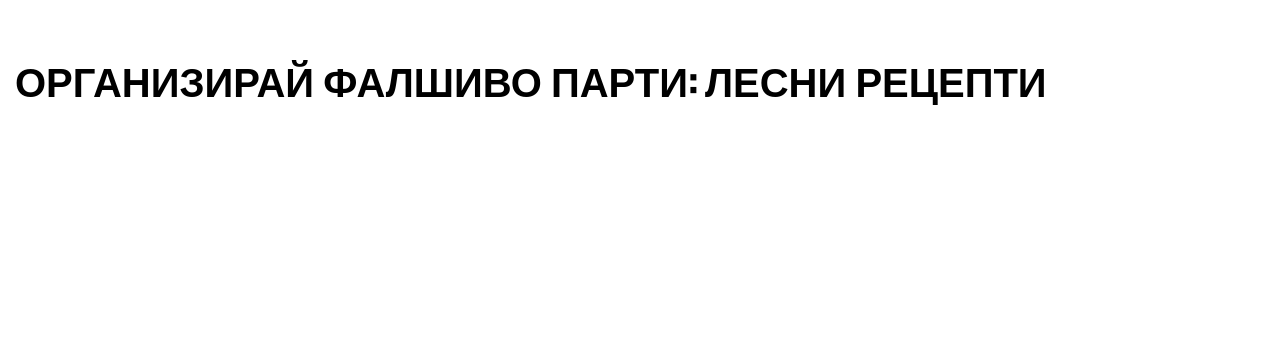
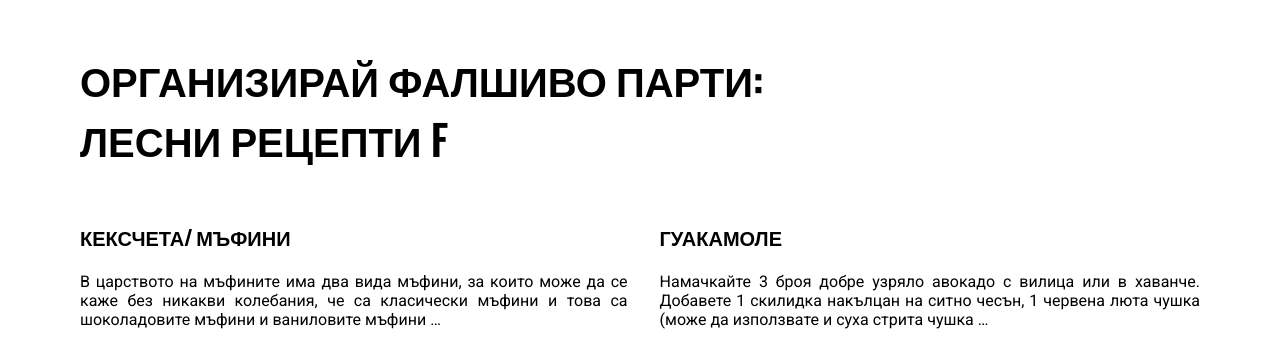
Before and after one commit to ishulev/fakery, a React (Create React App) app: page / in a window 1280 px wide. Shown: the part 2451-2797 px from the top of the page. Built offline with nearby package versions, Linux system fonts and the light colour scheme.

Commit message:
add new content for recipes

```diff
--- a/src/App/App.js
+++ b/src/App/App.js
@@ -11,10 +11,13 @@ class App extends Component {
                         <p>Фалшивите новини са разпространението на информация за несъществуващи факти или слухове, което се прави с цел подвеждане на аудиторията. Предизвикателството, пред което сме изправени днес е, че дезинформация вече е много по-широко разпространено явление. Фалшивите новини са вече добре маскирани с доза истинска информация, което ги прави много по-трудно за разпознаване.</p>
                     </div>
                 </section>
-                <section className="embed-responsive embed-responsive-16by9">
+                {/* <section className="embed-responsive embed-responsive-16by9">
                     <iframe title="fake video" className="embed-responsive-item" src="https://player.vimeo.com/video/312371587?title=0&byline=0&portrait=0" frameBorder="0" webkitallowfullscreen="true" mozallowfullscreen="true" allowFullScreen="true"></iframe>
                     <script src="https://player.vimeo.com/api/player.js"></script>
                     <p><a href="https://vimeo.com/312371587">Fake News Fairytale</a> from <a href="https://vimeo.com/user22372541">Kate Stonehill</a> on <a href="https://vimeo.com">Vimeo</a>.</p>
+                </section> */}
+                <section className="embed-responsive embed-responsive-16by9">
+                    <iframe title="fake-video" src="//player.vimeo.com/video/22428395"></iframe>
                 </section>
                 <section className="intro">
                     <h2>Създадохме фалшива новина</h2>
@@ -23,14 +26,36 @@ class App extends Component {
 Lorem ipsum dolor sit amet, consectetur adipiscing elit, sed do eiusmod tempor incididunt ut labore et dolore magna aliqua. Ut enim ad minim veniam, quis nostrud exercitation ullamco laboris nisi ut aliquip ex ea commodo consequat. Duis aute irure dolor in reprehenderit in voluptate velit esse cillum dolore eu fugiat nulla pariatur. </p>
                     </div>
                 </section>
-                <section className="intro">
-                    <h2>Организирай фалшиво парти: Лесни рецепти</h2>
-                    <div>
-                        <p></p>
+                <section className="recipes">
+                    <h2>Организирай фалшиво парти: <br/>Лесни рецепти f
+                    </h2>
+                    <div className="d-flex flex-row justify-content-between">
+                        <div className="flex-fill mr-3">
+                            <h3>кексчета/ мъфини</h3>
+                            <p>В царството на мъфините има два вида мъфини, за които може да се каже без никакви колебания, че са класически мъфини и това са шоколадовите мъфини и ваниловите мъфини …</p>
+                            <a className= 'readmore' href='#'>Прочети повече</a>
+                        </div>
+                        <div className="flex-fill ml-3">
+                            <h3>Гуакамоле</h3>
+                            <p>Намачкайте 3 броя добре узряло авокадо с вилица или в хаванче. Добавете 1 скилидка накълцан на ситно чесън, 1 червена люта чушка (може да използвате и суха стрита чушка …</p>
+                            <a className= 'readmore' href='#'>Прочети повече</a>
+                        </div>
+                    </div>
+                    <div className="d-flex flex-row justify-content-between">
+                        <div className="flex-fill mr-3">
+                            <h3>кексчета/ мъфини</h3>
+                            <p>В царството на мъфините има два вида мъфини, за които може да се каже без никакви колебания, че са класически мъфини и това са шоколадовите мъфини и ваниловите мъфини …</p>
+                            <a className= 'readmore' href='#'>Прочети повече</a>
+                        </div>
+                        <div className="flex-fill ml-3">
+                            <h3>Гуакамоле</h3>
+                            <p>Намачкайте 3 броя добре узряло авокадо с вилица или в хаванче. Добавете 1 скилидка накълцан на ситно чесън, 1 червена люта чушка (може да използвате и суха стрита чушка …</p>
+                            <a className= 'readmore' href='#'>Прочети повече</a>
+                        </div>
                     </div>
                 </section>
             </div>
-        );
+        )
     }
 }
 
--- a/src/App/App.scss
+++ b/src/App/App.scss
@@ -10,6 +10,20 @@ h2{
   text-transform: uppercase;
   font-size: 40px;
 }
+h3 {
+  font-family: 'Oswald', sans-serif;
+  font-size: 20px;
+  text-transform: uppercase;
+}
+.readmore {
+  font-family: 'Roboto', sans-serif;
+  text-align: right;
+  text-decoration: underline;
+  display: block;
+}
+.recipes p{
+  text-align: justify;
+}
 body {
   margin: 0;
   font-family: 'Roboto', sans-serif;
@@ -17,4 +31,6 @@ body {
 }
 section {
   min-height: 100vh;
+  padding-left: 65px;
+  padding-right: 65px;
 }
```
Also changed, not shown: 1 other file (tests, documents, lock files or other folders).
